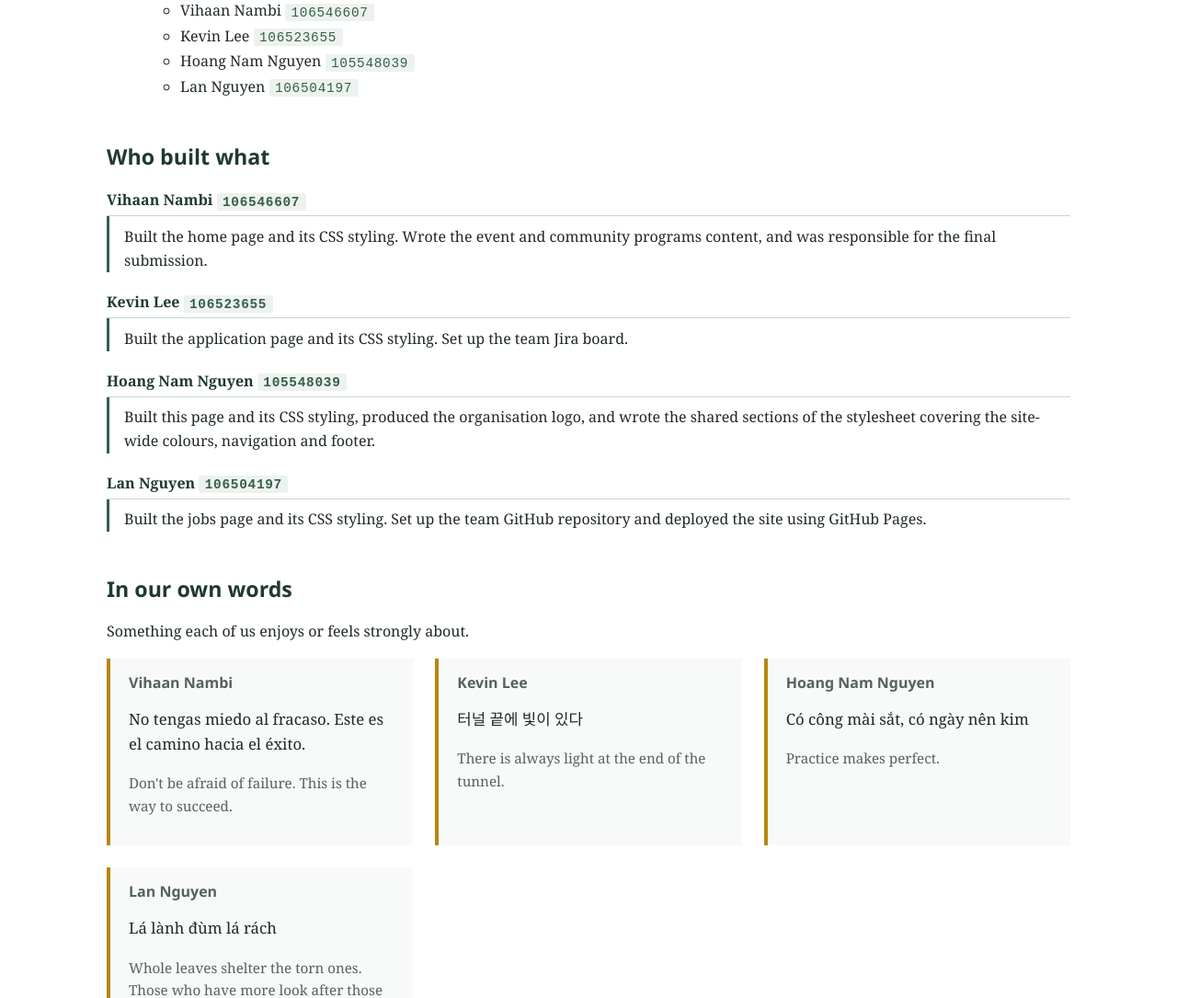
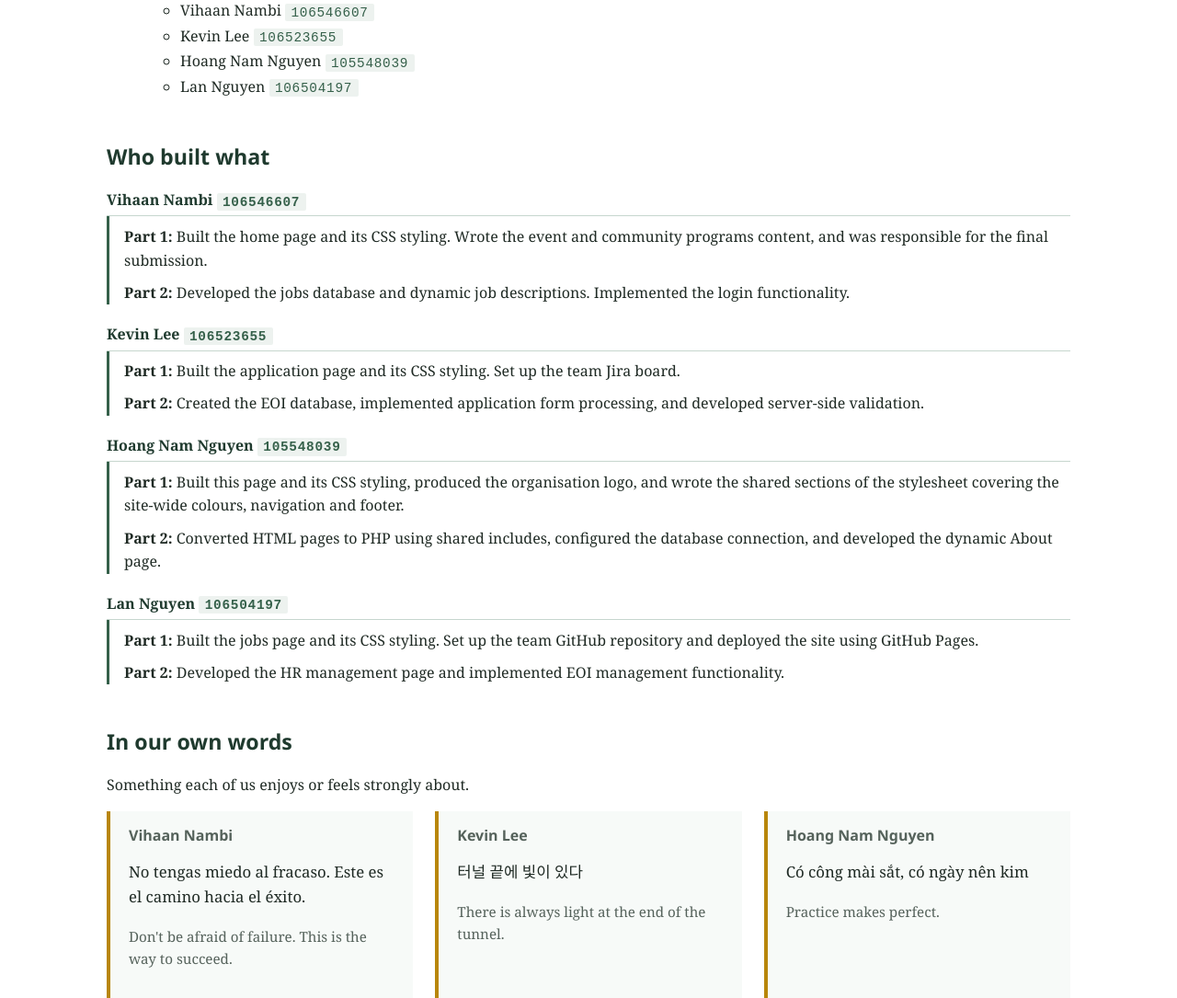
Before and after one commit to thehonouredgooner/G03-Community-and-Social-Services-Organisation, a PHP site: page /project2/about.php in a window 1280 px wide. Shown: the part 576-1661 px from the top of the page at 92% size. Run offline with PHP 8.4, Linux system fonts and the light colour scheme; data comes from the database, SQL or seed files in the repository; both versions use the stored data as it was after the commit.

Commit message:
Add dynamic team contributions for both project parts

```diff
--- a/project2/about.php
+++ b/project2/about.php
@@ -100,27 +100,28 @@ mysqli_close($conn);
     <section aria-labelledby="contrib-heading">
       <h2 id="contrib-heading">Who built what</h2>
 
+
       <dl class="contributions">
-        <dt>Vihaan Nambi <span class="student-id">106546607</span></dt>
-        <dd>
-          Built the home page and its CSS styling. Wrote the event and community programs content, and was responsible for the final submission.
-        </dd>
+        <?php foreach ($members as $member) { ?>
+          <dt>
+            <?php echo htmlspecialchars($member['name']); ?>
+            <span class="student-id">
+              <?php echo htmlspecialchars($member['student_id']); ?>
+            </span>
+          </dt>
 
-        <dt>Kevin Lee <span class="student-id">106523655</span></dt>
-        <dd>
-          Built the application page and its CSS styling. Set up the team Jira board.
-        </dd>
+          <dd>
+            <strong>Part 1:</strong>
+            <?php echo htmlspecialchars($member['part1_contribution']); ?>
+          </dd>
 
-        <dt>Hoang Nam Nguyen <span class="student-id">105548039</span></dt>
-        <dd>
-           Built this page and its CSS styling, produced the organisation logo, and wrote the shared sections of the stylesheet covering the site-wide colours, navigation and footer.
-        </dd>
+          <dd>
+            <strong>Part 2:</strong>
+            <?php echo htmlspecialchars($member['part2_contribution']); ?>
+          </dd>
+        <?php } ?>
+      </dl>
 
-        <dt>Lan Nguyen <span class="student-id">106504197</span></dt>
-        <dd>
-           Built the jobs page and its CSS styling. Set up the team GitHub repository and deployed the site using GitHub Pages.
-        </dd>
-      </dl>
     </section>
 
     <section aria-labelledby="quotes-heading">
```
Also changed, not shown: project2/sql/communityconnect_db.sql (+4 -4 lines).
